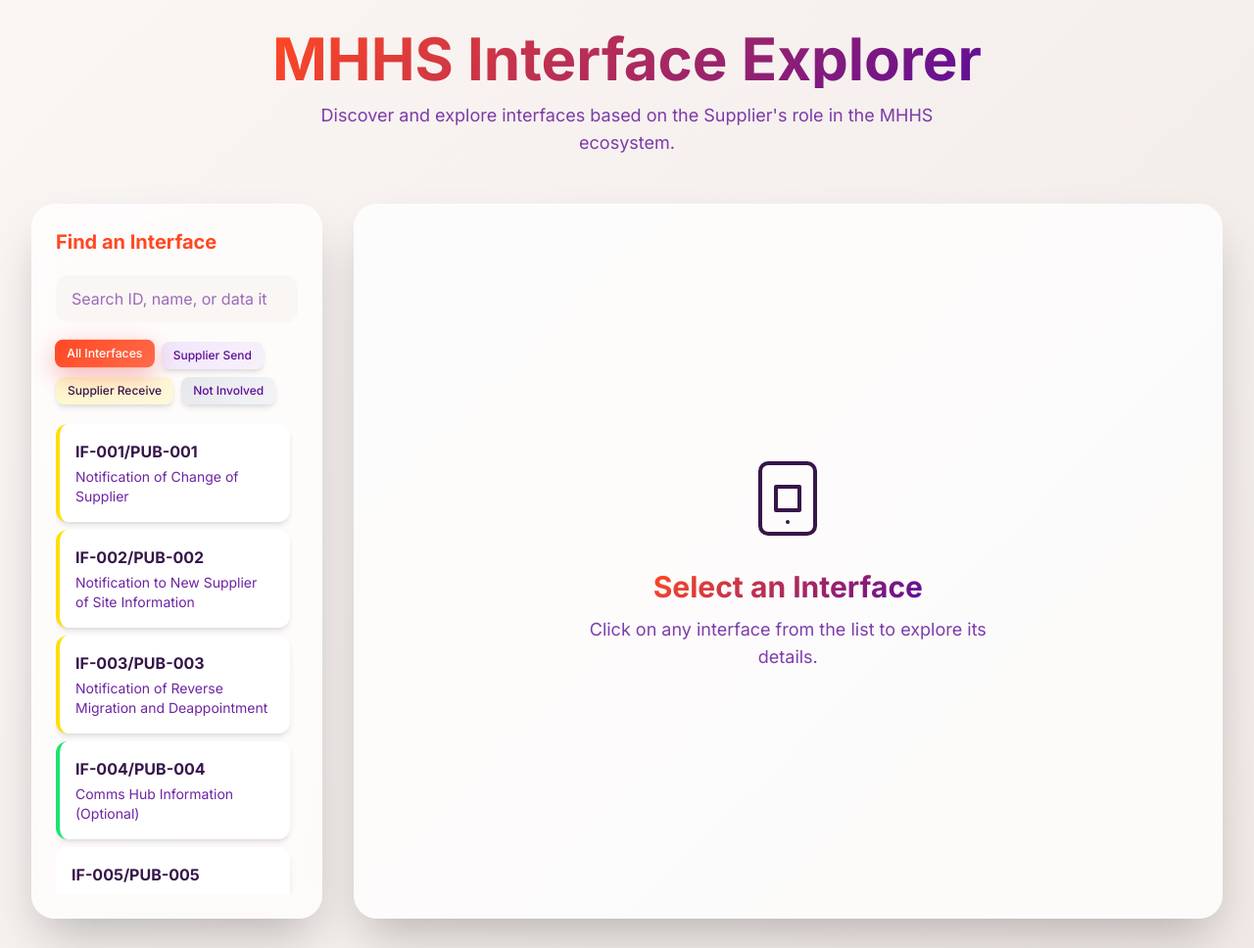
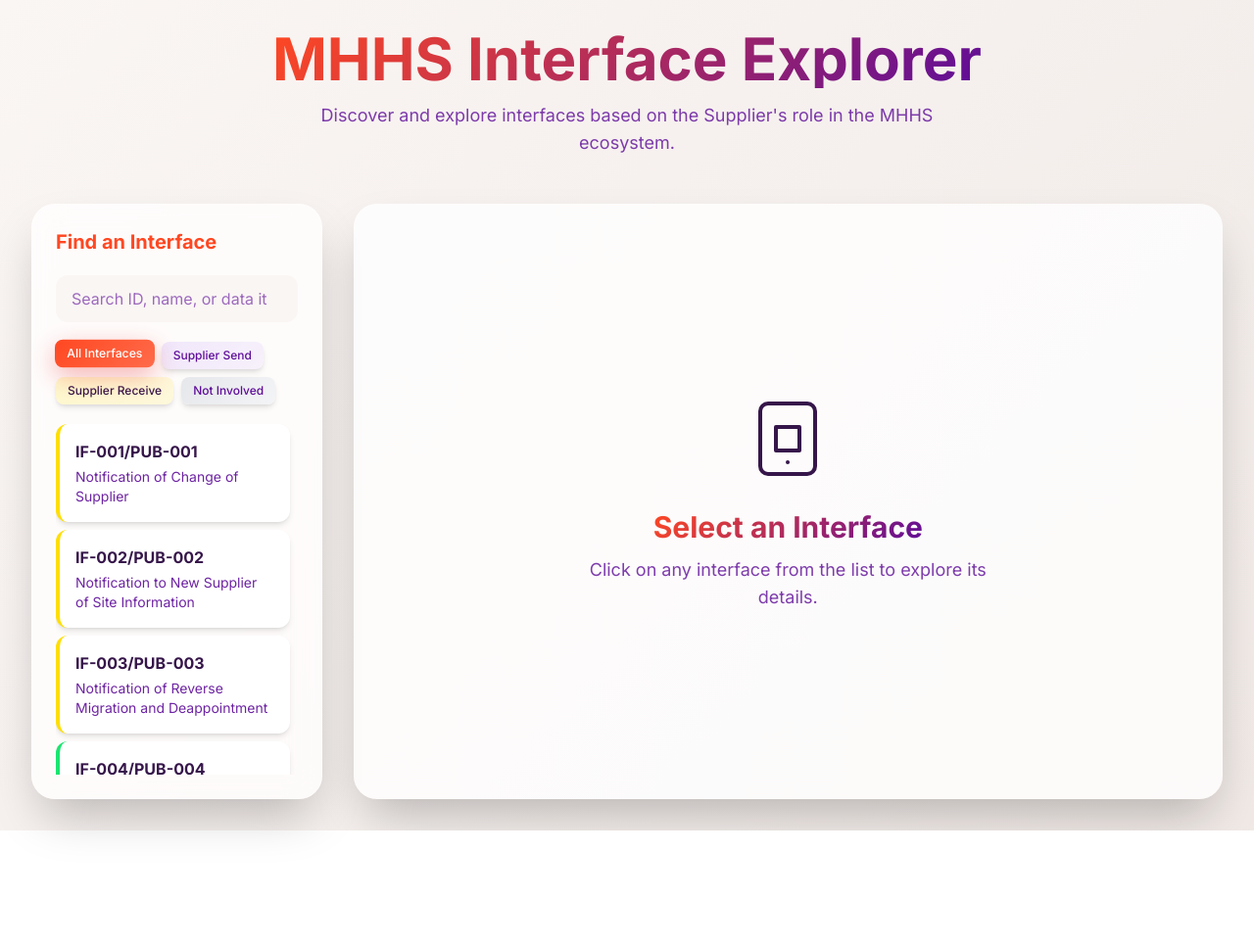
Before and after one commit to Nickymosh1/Interface-test-3, a plain HTML site: page index.html in a window 1280 px wide. Shown: the whole page at 98% size. After the commit the page ends 848 px from the top, so only its background shows below. Drawn offline with nearby package versions, Linux system fonts and the light colour scheme.

Commit message:
Update index.html

```diff
--- a/index.html
+++ b/index.html
@@ -51,23 +51,24 @@
             </p>
         </header>
 
-        <div class="flex flex-col lg:flex-row gap-6 md:gap-8">
-            <aside class="lg:w-1/3 xl:w-1/4 glass p-5 md:p-6 rounded-3xl shadow-2xl">
-                <h2 id="filter-heading" class="text-xl font-bold mb-5 text-[var(--eon-red)]">Find an Interface</h2>
-                <div class="mb-5">
+        <div class="flex flex-col lg:flex-row gap-6 md:gap-8 lg:h-[calc(100vh-12rem)]">
+             <!-- Sidebar with flex layout -->
+            <aside class="lg:w-1/3 xl:w-1/4 glass p-5 md:p-6 rounded-3xl shadow-2xl flex flex-col">
+                <h2 id="filter-heading" class="text-xl font-bold mb-5 text-[var(--eon-red)] flex-shrink-0">Find an Interface</h2>
+                <div class="mb-5 flex-shrink-0">
                     <input type="search" id="searchInput" placeholder="Search ID, name, or data items..." class="search-input w-full px-4 py-3 border-0 rounded-xl focus:ring-2 focus:ring-[var(--eon-red)] transition placeholder:text-[var(--purple)] placeholder:opacity-60 text-sm md:text-base">
                 </div>
-                <div role="group" aria-labelledby="filter-heading" class="flex flex-wrap gap-2 mb-5">
+                <div role="group" aria-labelledby="filter-heading" class="flex flex-wrap gap-2 mb-5 flex-shrink-0">
                     <button class="filter-btn border-0 text-[var(--purple)] bg-[var(--birch)] px-3 py-1.5 rounded-lg text-xs font-medium shadow-md" data-filter="all" aria-pressed="true">All Interfaces</button>
                     <button class="filter-btn border-0 text-[var(--purple)] px-3 py-1.5 rounded-lg text-xs font-medium shadow-md" data-filter="supplier_send" aria-pressed="false" style="background: linear-gradient(135deg, #9254FF20, #9254FF10);">Supplier Send</button>
                     <button class="filter-btn border-0 text-[var(--dark-purple)] px-3 py-1.5 rounded-lg text-xs font-medium shadow-md" data-filter="supplier_receive" aria-pressed="false" style="background: linear-gradient(135deg, #FFDE0030, #FFDE0020);">Supplier Receive</button>
                     <button class="filter-btn border-0 text-[var(--purple)] px-3 py-1.5 rounded-lg text-xs font-medium shadow-md" data-filter="none" aria-pressed="false" style="background: linear-gradient(135deg, #e5e7eb, #f3f4f6);">Not Involved</button>
                 </div>
-                <!-- Interface list container with updated height -->
-                <div id="interfaceList" class="overflow-y-auto h-[60vh] lg:h-[calc(100vh-20rem)] pr-2" role="region" aria-live="polite" aria-atomic="true"></div>
+                <!-- Interface list now grows to fill remaining space -->
+                <div id="interfaceList" class="overflow-y-auto flex-1 pr-2" role="region" aria-live="polite" aria-atomic="true"></div>
             </aside>
 
-            <main id="detailsPanel" class="lg:w-2/3 xl:w-3/4 bg-white/80 p-5 md:p-8 rounded-3xl shadow-2xl" role="main" aria-live="polite">
+            <main id="detailsPanel" class="lg:w-2/3 xl:w-3/4 bg-white/80 p-5 md:p-8 rounded-3xl shadow-2xl overflow-y-auto" role="main" aria-live="polite">
                 <div id="welcomeMessage" class="flex flex-col items-center justify-center h-full text-center py-16">
                     <div class="hero-text mb-6"><svg xmlns="http://www.w3.org/2000/svg" class="w-20 h-20 md:w-24 md:h-24" fill="none" viewBox="0 0 24 24" stroke="currentColor" stroke-width="1" aria-hidden="true"><path stroke-linecap="round" stroke-linejoin="round" d="M12 18h.01M7 21h10a2 2 0 002-2V5a2 2 0 00-2-2H7a2 2 0 00-2 2v14a2 2 0 002 2zM9 9h6v6H9V9z" /></svg></div>
                     <h2 class="text-2xl md:text-3xl font-bold mb-3 hero-text">Select an Interface</h2>
```
